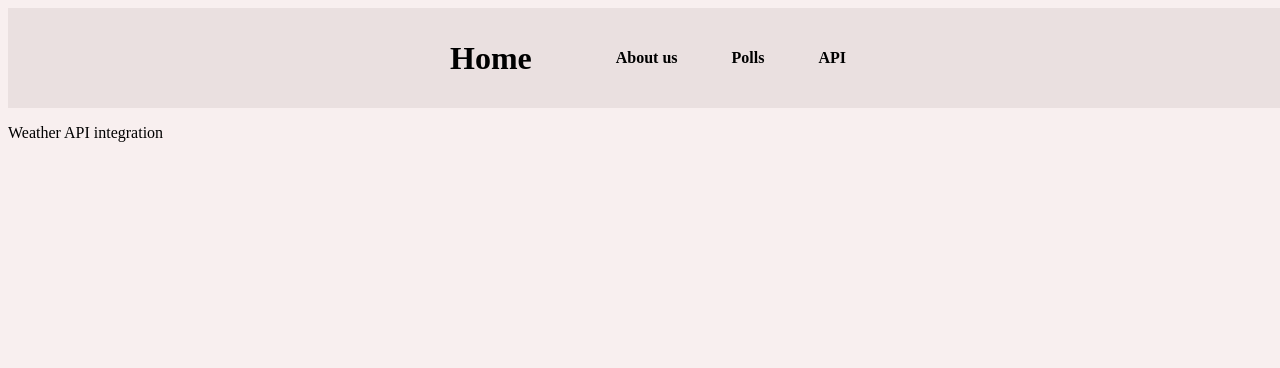
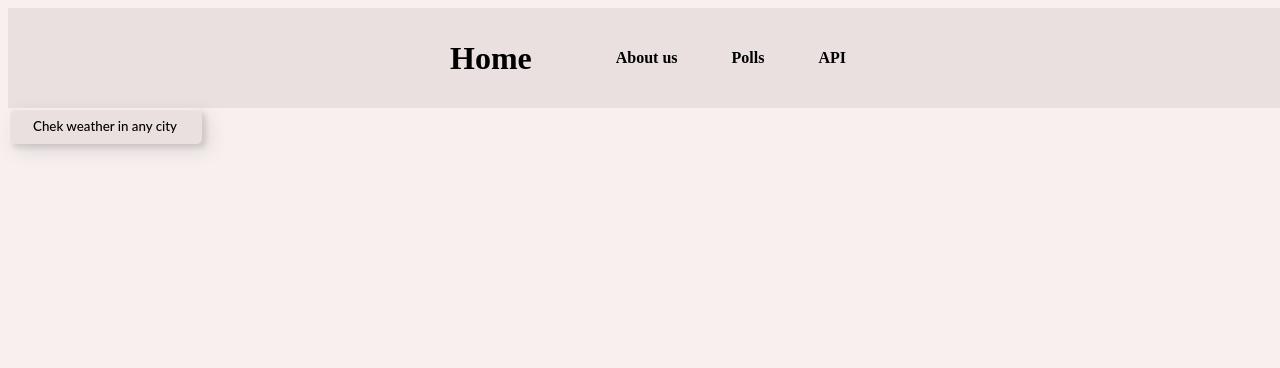
Before and after one commit to werent4/Polls_web_site, a Django app: page /API/ in a window 1280 px wide. Shown: the top 368 px of the page. Run offline with Django 4.2, Linux system fonts and the light colour scheme; the visitor is signed in with stand-in values (Sample User, id 1).

Commit message:
small front end updates

```diff
--- a/API/static/API/style_ind.css
+++ b/API/static/API/style_ind.css
@@ -2,7 +2,7 @@ body{
     position: relative;
     width: 100%;
     height: 100%;
-
+    overflow-x:hidden;
     background: #F8EFEF;
 }
 
@@ -256,3 +256,37 @@ li a {
 #show-search-field:checked + label + span button {
   display: block;
 }
+
+.custom-btn-acpt-cncl {
+  text-decoration: none;
+  color: #fff;
+  border-radius: 5px;
+  padding: 10px 25px;
+  font-family: 'Lato', sans-serif;
+  font-weight: 500;
+  background: transparent;
+  cursor: pointer;
+  transition: all 0.3s ease;
+  position: relative;
+  display: inline-block;
+  box-shadow:inset 2px 2px 2px 0px rgba(255,255,255,.5),
+   7px 7px 20px 0px rgba(0,0,0,.1),
+   4px 4px 5px 0px rgba(0,0,0,.1);
+  outline: none;
+}
+
+.btn-acpt-cncl {
+  text-decoration: none;
+  background: rgb(6,14,131);
+  /*background: #eca2e5;*/
+  color: black;
+  background: #EAE0E0;
+  border: none;
+}
+
+.btn-acpt-cncl:hover {
+  text-decoration: none;
+  background: rgb(0,3,255);
+  color: white;
+  background: #6b0763;
+}
--- a/API/templates/API/index.html
+++ b/API/templates/API/index.html
@@ -1,5 +1,7 @@
 {% extends 'API/index_templ.html' %}
 
+{% load static %}
+
 {% block index %}
-<p><a href="{% url 'API:weather' %}">Weather API integration</a></p>
+<button class="custom-btn-acpt-cncl btn-acpt-cncl" onclick="window.location.href='{% url 'API:weather' %}'"> Chek weather in any city </button>
 {% endblock %}
--- a/API/templates/API/index_templ.html
+++ b/API/templates/API/index_templ.html
@@ -12,7 +12,7 @@
 
         <div class="head">
             <header>
-                <h1>Home</h1>
+                <h1><a href="/">Home</a></h1>
                 <div class="headlinks">
                     <nav>
                         <p><a href="/about_us">About us</a></p>
--- a/API/weather_get.py
+++ b/API/weather_get.py
@@ -1,6 +1,6 @@
 import requests
 
-api_key = "4d0777dCfbb60ac013fe14f132657074a" # Changed for safety
+api_key = "4d077dcfbb60ac013fe14f312656074a" # Changed for safety
 
 
 def evaluation(data):
--- a/main_page/static/main_page/style_about.css
+++ b/main_page/static/main_page/style_about.css
@@ -1,7 +1,7 @@
 body{
     width: 100%;
     height: 100%;
-
+    overflow-x:hidden;
     background: #F8EFEF;
 }
 .head header{
```
Also changed, not shown: main_page/static/main_page/check.js (added, +18 -0 lines), main_page/static/main_page/style_ind.css (+7 -9 lines), main_page/templates/main_page/index.html (+7 -0 lines).
